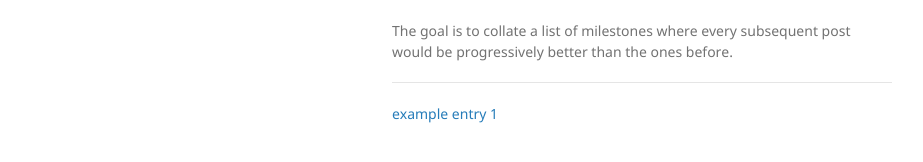
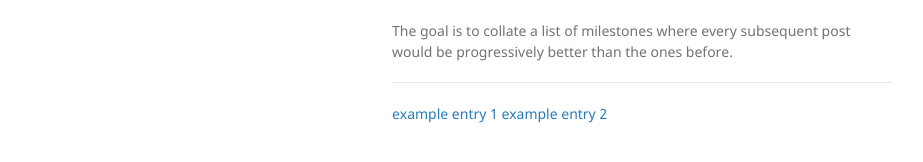
Before and after one commit to ashleythy/ashleythy.github.io, a Jekyll site: the page built from index.md, in a window 1280 px wide. Shown: the part 446-608 px from the top of the page, without its empty margins (178-1101 px from the left). Built offline with Jekyll 4.4.1, drawn with Linux system fonts in a browser that asks for light colours; our own code applies the rules of GitHub Pages for plain Markdown files.

Commit message:
Update index.md

```diff
--- a/index.md
+++ b/index.md
@@ -17,3 +17,4 @@ The goal is to collate a list of milestones where every subsequent post would be
 
 ---
 [example entry 1](/html/coursera_entry#1.html)
+[example entry 2](/html/entry#2.html)
```
